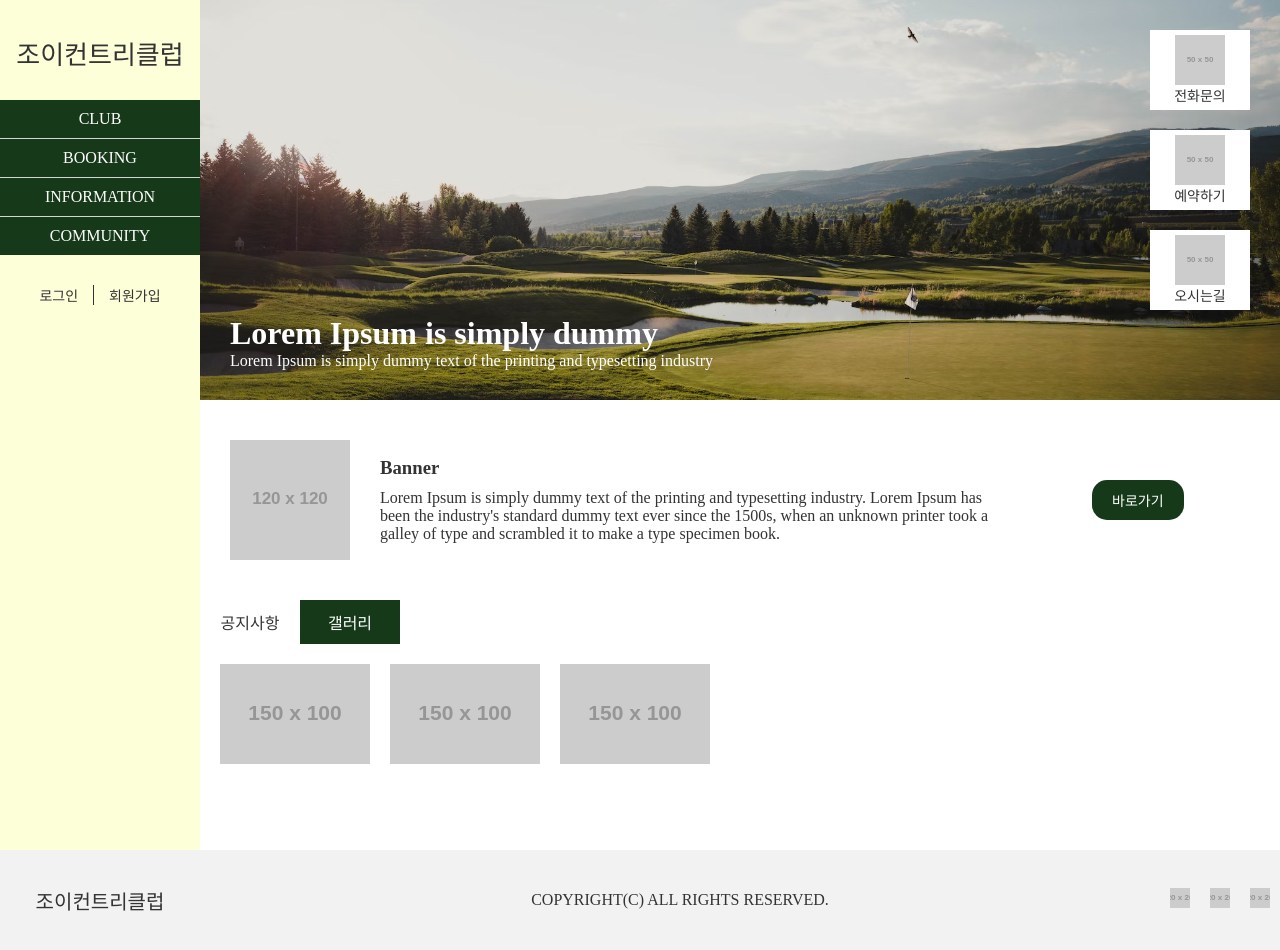
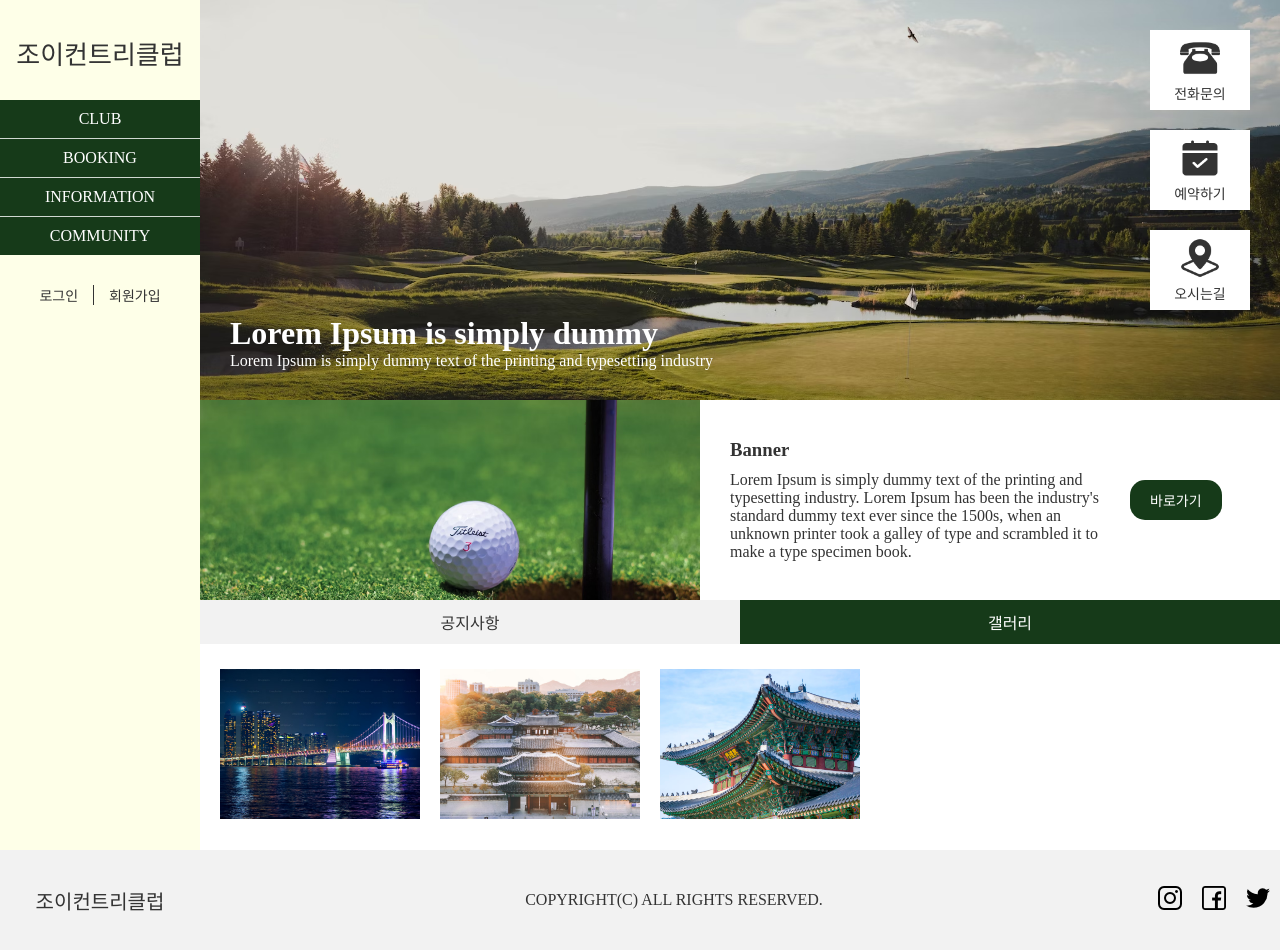
Before and after one commit to wisdom-13/wedd, a plain HTML site: page D-1/index.html in a window 1280 px wide. Both pictures are taken after a click on the item "갤러리". Drawn offline with Linux system fonts and the light colour scheme; placeholder pictures from the web are drawn by us.

Commit message:
스타일 개선 / 이미지 추가

```diff
--- a/D-1/css/style.css
+++ b/D-1/css/style.css
@@ -30,7 +30,7 @@ li {
 
 #header {
   width: 200px;
-  background-color: #FDFFD9;
+  background-color: #feffe8;
 }
 
 #header .logo {
@@ -59,6 +59,10 @@ li {
   width: 100%;
   text-align: center;
   border-bottom: 1px solid rgba(255, 255, 255, 0.8);
+}
+
+#header .menu>ul>li>a:hover {
+  font-weight: bold;
 }
 
 #header .menu>ul>li:last-child a {
@@ -162,26 +166,44 @@ li {
   margin-bottom: 20px;
 }
 
+#content .slide .link ul li a img {
+  width: 40px;
+  margin-bottom: 5px;
+  opacity: .8;
+}
 
 #content .banner {
   width: 100%;
   height: 200px;
-  padding: 0 30px;
   display: flex;
   align-items: center;
-  /* justify-content: space-around; */
+  justify-content: flex-start;
+  background: #fff;
+}
+
+#content .banner .image-wrap {
+  width: 500px;
+  height: 100%;
 }
 
 #content .banner img {
-  margin-right: 30px;
+  width: 500px;
+  height: 100%;
+  object-fit: cover;
 }
 
 #content .banner .text-box {
-  max-width: 60%;
+  width: calc(100% - 500px - 150px);
+  padding: 0 30px;
 }
 
 #content .banner .text-box p {
   margin-top: 10px;
+}
+
+#content .banner .link {
+  width: 150px;
+  margin-left: auto;
 }
 
 #content .banner .link a {
@@ -191,7 +213,6 @@ li {
   padding: 10px 20px;
   font-size: 14px;
   display: inline-block;
-  margin-left: 100px;
 }
 
 #content .board {
@@ -201,12 +222,13 @@ li {
 
 #content .board .tab ul {
   display: flex;
+  margin-bottom: 15px;
 }
 
 #content .board .tab ul li {
   padding: 10px;
-  background-color: #fff;
-  width: 100px;
+  background-color: #f2f2f2;
+  width: 50%;
   text-align: center;
   cursor: pointer;
 }
@@ -224,11 +246,14 @@ li {
 #content .board .notice ul li {
   width: 100%;
   padding: 5px;
+  height: 40px;
 }
 
 #content .board .notice ul li a {
   width: 70%;
   display: inline-block;
+  border-left: 3px #163A19 solid;
+  padding-left: 10px;
 }
 
 #content .board .notice ul li a:hover {
@@ -250,7 +275,18 @@ li {
 }
 
 #content .board .gallery ul li {
-  padding: 10px;
+  padding: 0 10px;
+}
+
+#content .board .gallery ul li a {
+  width: 200px;
+  height: 150px;
+}
+
+#content .board .gallery ul li a img {
+  width: 200px;
+  height: 150px;
+  object-fit: cover;
 }
 
 #footer {
--- a/D-1/index.html
+++ b/D-1/index.html
@@ -83,19 +83,19 @@
           <ul>
             <li>
               <a href='#'>
-                <img alt='link-icon1' src='https://via.placeholder.com/50'>
+                <img alt='link-icon1' src='images/link/link01.png'>
                 <span>전화문의</span>
               </a>
             </li>
             <li>
               <a href='#'>
-                <img alt='link-icon1' src='https://via.placeholder.com/50'>
+                <img alt='link-icon2' src='images/link/link02.png'>
                 <span>예약하기</span>
               </a>
             </li>
             <li>
               <a href='#'>
-                <img alt='link-icon1' src='https://via.placeholder.com/50'>
+                <img alt='link-icon3' src='images/link/link03.png'>
                 <span>오시는길</span>
               </a>
             </li>
@@ -103,7 +103,9 @@
         </div>
       </div>
       <div class="banner">
-        <img alt='banner-icon' src='https://via.placeholder.com/120'>
+        <div class='image-wrap'>
+          <img alt='banner-icon' src='images/banner.jpg'>
+        </div>
         <div class='text-box'>
           <h3>Banner</h3>
           <p>Lorem Ipsum is simply dummy text of the printing and typesetting industry. Lorem Ipsum has been the
@@ -147,17 +149,17 @@
             <ul>
               <li>
                 <a href='#'>
-                  <img alt='gallery1' src='https://via.placeholder.com/150x100'>
+                  <img alt='gallery1' src='images/gallery/gallery01.jpg'>
                 </a>
               </li>
               <li>
                 <a href='#'>
-                  <img alt='gallery2' src='https://via.placeholder.com/150x100'>
+                  <img alt='gallery2' src='images/gallery/gallery02.jpg'>
                 </a>
               </li>
               <li>
                 <a href='#'>
-                  <img alt='gallery3' src='https://via.placeholder.com/150x100'>
+                  <img alt='gallery3' src='images/gallery/gallery03.jpg'>
                 </a>
               </li>
             </ul>
@@ -174,9 +176,9 @@
       </div>
       <div class='sns'>
         <ul>
-          <li><a href='#'><img alt='sns-icon1' src='https://via.placeholder.com/20'></a></li>
-          <li><a href='#'><img alt='sns-icon2' src='https://via.placeholder.com/20'></a></li>
-          <li><a href='#'><img alt='sns-icon3' src='https://via.placeholder.com/20'></a></li>
+          <li><a href='#'><img alt='sns-icon1' src='images/sns/sns01.png'></a></li>
+          <li><a href='#'><img alt='sns-icon2' src='images/sns/sns02.png'></a></li>
+          <li><a href='#'><img alt='sns-icon3' src='images/sns/sns03.png'></a></li>
         </ul>
       </div>
     </div>
```
Also changed, not shown: D-1/images/banner.jpg (added), D-1/images/gallery/gallery01.jpg (added), D-1/images/gallery/gallery02.jpg (added), D-1/images/gallery/gallery03.jpg (added), D-1/images/link/link01.png (added), D-1/images/link/link02.png (added), D-1/images/link/link03.png (added), D-1/images/sns/sns01.png (added), D-1/images/sns/sns02.png (added), D-1/images/sns/sns03.png (added).
